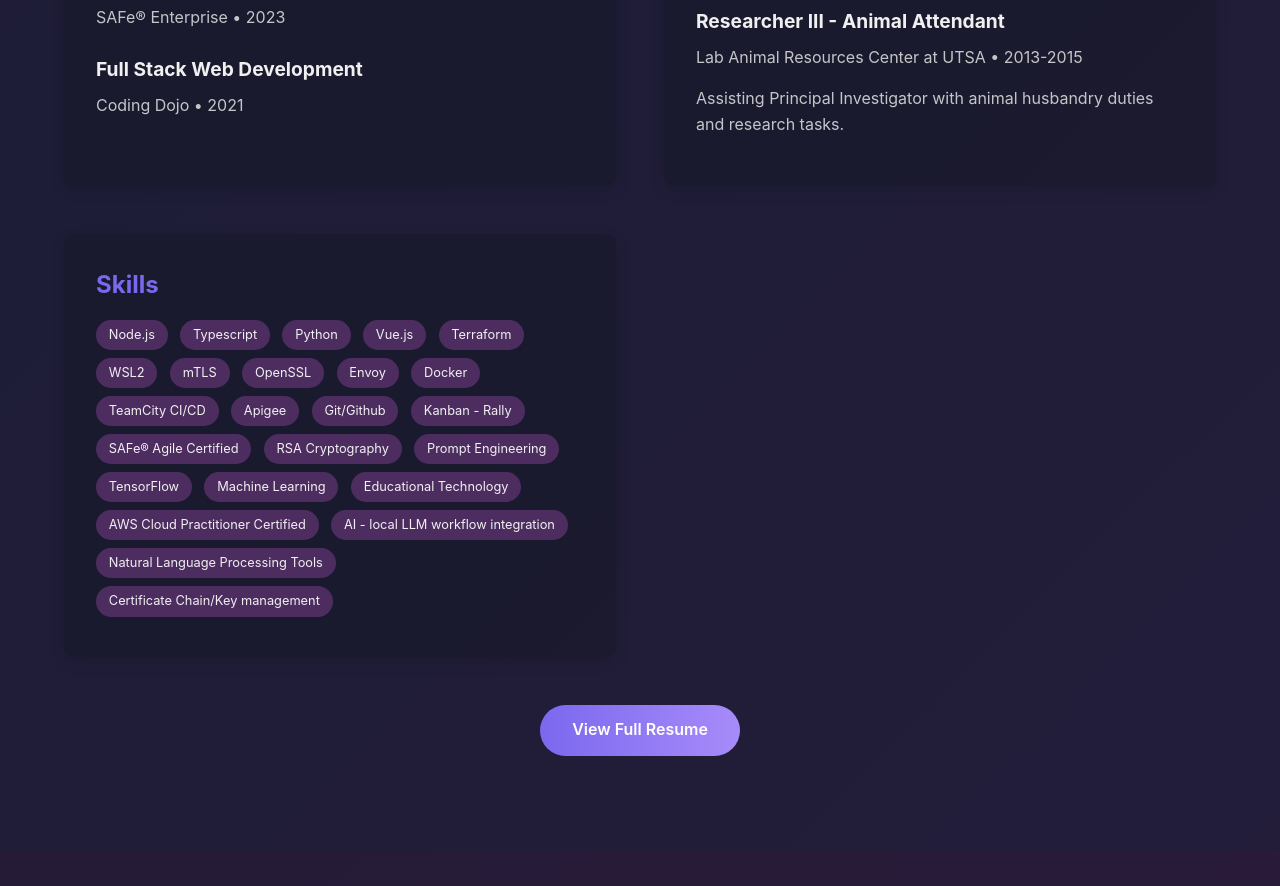
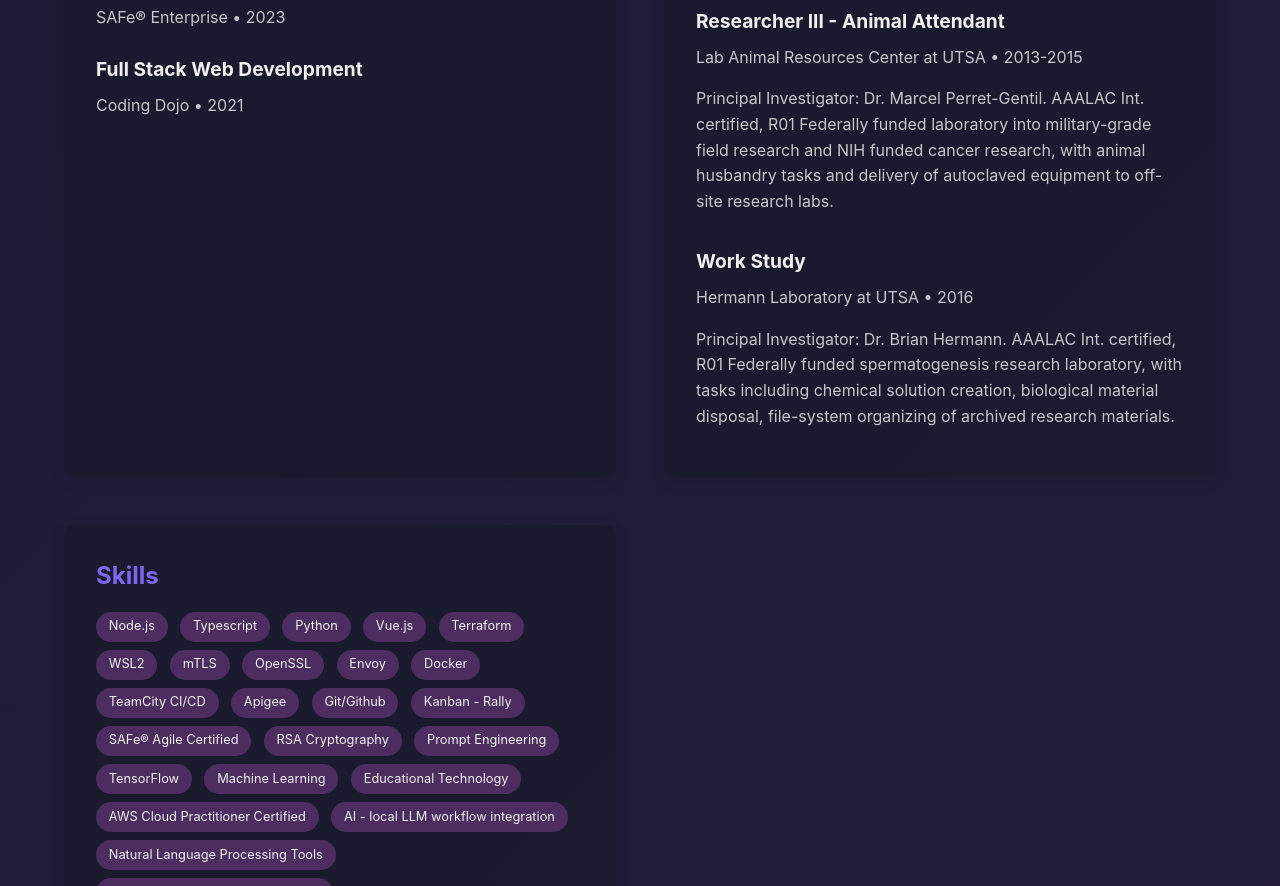
Before and after one commit to alitahir6001/alitahir6001.github.io, a plain HTML site: page index.html in a window 1280 px wide. Shown: the part 2593-3479 px from the top of the page. Drawn offline with Linux system fonts and the light colour scheme.

Commit message:
update work experience column

```diff
--- a/index.html
+++ b/index.html
@@ -119,7 +119,12 @@
                         <div style="margin-top: 2rem;">
                             <h4>Researcher III - Animal Attendant</h4>
                             <p>Lab Animal Resources Center at UTSA • 2013-2015</p>
-                            <p>Assisting Principal Investigator with animal husbandry duties and research tasks.</p>
+                            <p>Principal Investigator: Dr. Marcel Perret-Gentil. AAALAC Int. certified, R01 Federally funded laboratory into military-grade field research and NIH funded cancer research, with animal husbandry tasks and delivery of autoclaved equipment to off-site research labs.</p>
+                        </div>
+                        <div style="margin-top: 2rem;">
+                            <h4>Work Study</h4>
+                            <p>Hermann Laboratory at UTSA • 2016</p>
+                            <p>Principal Investigator: Dr. Brian Hermann. AAALAC Int. certified, R01 Federally funded spermatogenesis research laboratory, with tasks including chemical solution creation, biological material disposal, file-system organizing of archived research materials.   </p>
                         </div>
                     </div>
                     <div class="resume-card fade-in">
@@ -151,21 +156,6 @@
                             <span class="tag">Certificate Chain/Key management</span>
                         </div>
                     </div>
-                    <!-- <div class="resume-card fade-in">
-                        <h3>Certifications</h3>
-                        <div>
-                            <h4>AWS Cloud Practitioner</h4>
-                            <p>Amazon • 2023</p>
-                        </div>
-                        <div style="margin-top: 1.5rem;">
-                            <h4>Scaled Agile Scrum Master</h4>
-                            <p>SAFe® Enterprise • 2023</p>
-                        </div>
-                        <div style="margin-top: 1.5rem;">
-                            <h4>Full Stack Web Development</h4>
-                            <p>Coding Dojo • 2021</p>
-                        </div>
-                    </div> -->
                 </div>
                 <div style="text-align: center; margin-top: 3rem;">
                     <a href="/resume.html" class="btn">View Full Resume</a>
```
